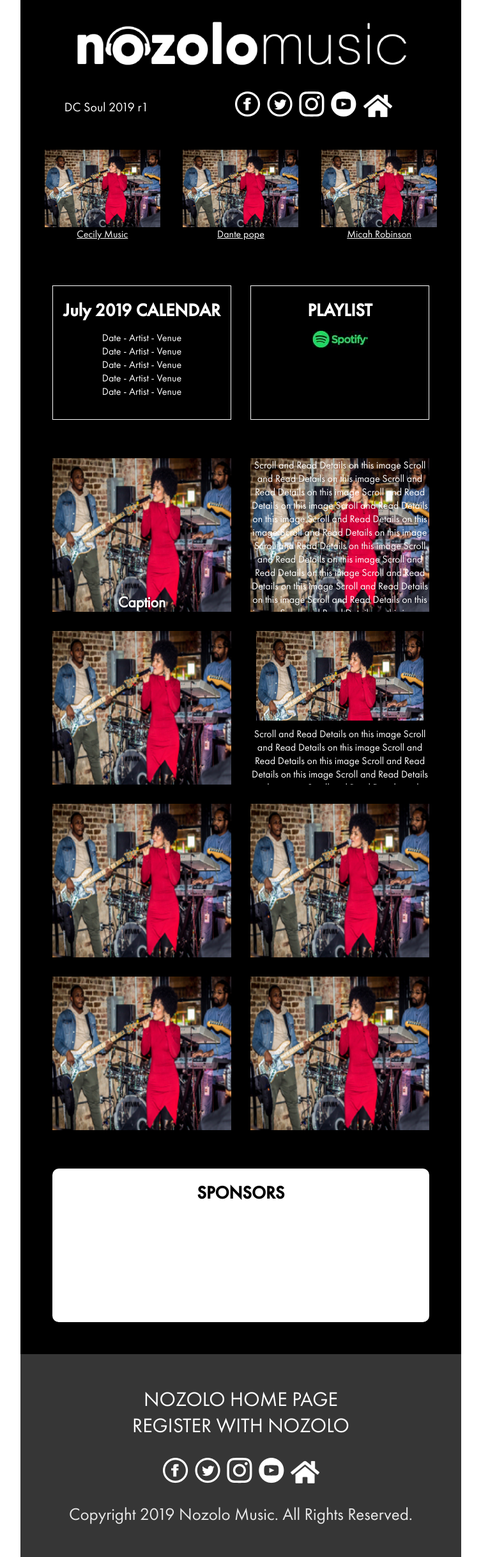
After one commit to eagle49/email-template, a PHP site: page /2/email-template.php in a window 1280 px wide. The commit adds this page. Shown: the whole page at 64% size, without its empty margins (263-1016 px from the left). Run offline with PHP 8.4, Linux system fonts and the light colour scheme; grey boxes are pictures that could not be loaded.

```diff
--- /dev/null
+++ b/2/email-template.php
@@ -0,0 +1,247 @@
+<?php
+	// http://prntscr.com/nz72od
+	$email_date_title = 'DC Soul 2019 r1';
+
+	// http://prntscr.com/nz72ta
+	$support1_block = [
+		'file_name' => 'emailimage1.jpg',
+		'title'		=> 'Cecily Music',
+		'link'		=> 'http://cecilymusic.com/'
+	];
+
+	// http://prntscr.com/nz72y1
+	$support2_block = [
+		'file_name' => 'emailimage1.jpg',
+		'title'		=> 'Dante pope',
+		'link'		=> 'https://www.dantepope.com/'
+	];
+
+	// http://prntscr.com/nz74t4
+	$support3_block = [
+		'file_name' => 'emailimage1.jpg',
+		'title'		=> 'Micah Robinson',
+		'link'		=> 'https://www.micahrobinsonmusic.com/'
+	];
+
+	// http://prntscr.com/nz74yc
+	$calendar_block = [
+		'title'		=> 'July 2019 CALENDAR',
+		'events'	=> [
+			'Date - Artist - Venue',
+			'Date - Artist - Venue',
+			'Date - Artist - Venue',
+			'Date - Artist - Venue',
+			'Date - Artist - Venue',
+		]
+	];
+
+	// http://prntscr.com/nz7510
+	$spotify_block = [
+		'title'		=> 'PLAYLIST',
+		'link'		=> 'https://open.spotify.com/playlist/3tEgSJDGXro1blzJ8Z5Yle?si=AEydcSRwTxe-m9jNjy9FLw',
+		'image'		=> 'sportify.jpg'
+	];
+
+	// http://prntscr.com/nz76a9
+	$youtube_blocks = [
+			'image'		   => 'emailimage2.jpg',
+			'youtube_link' => 'https://www.youtube.com/embed/ShZ978fBl6Y?controls=0'
+	];
+
+
+	// http://prntscr.com/nz76kt
+	$image_blocks = [
+		// block1
+		[
+			'type'		=> 'thumbnail_with_title',
+			'title'		=> 'Caption',
+			'image'		=> 'emailimage2.jpg'
+		],
+		// block2
+		[
+			'type'		=> 'thumbnail_with_fullcontent',
+			'image'		=> 'emailimage2.jpg',
+			'content'	=> 'Scroll and Read Details on this image Scroll and Read Details on this image Scroll and Read Details on this image Scroll and Read Details on this 	image Scroll and Read Details on this image Scroll and Read Details on this image Scroll and Read Details on this image Scroll and Read Details on this image Scroll and Read Details on this image Scroll and Read Details on this image Scroll and Read Details on this image Scroll and Read Details on this image Scroll and Read Details on this image Scroll and Read Details on this image Scroll and Read Details on this image Scroll and Read Details on this image Scroll and Read Details on this image Scroll and Read Details on this image Scroll and Read Details on this image Scroll and Read Details on this image Scroll and Read Details on this image Scroll and Read Details on this image Scroll and Read Details on this image Scroll and Read Details on this image'
+		],
+		// block3
+		[
+			'type'		   => 'thumbnail_youtube',
+			'image'		   => 'emailimage2.jpg',
+			'youtube_link' => 'https://www.youtube.com/embed/ShZ978fBl6Y?controls=0'
+		],
+		// block4
+		[
+			'type'		=> 'thumbnail_with_halfcontent',
+			'image'		=> 'emailimage3.jpg',
+			'content'	=> 'Scroll and Read Details on this image Scroll and Read Details on this image Scroll and Read Details on this image Scroll and Read Details on this 	image Scroll and Read Details on this image Scroll and Read Details on this image Scroll and Read Details on this image Scroll and Read Details on this image Scroll and Read Details on this image Scroll and Read Details on this image Scroll and Read Details on this image Scroll and Read Details on this image Scroll and Read Details on this image Scroll and Read Details on this image Scroll and Read Details on this image Scroll and Read Details on this image Scroll and Read Details on this image Scroll and Read Details on this image Scroll and Read Details on this image Scroll and Read Details on this image Scroll and Read Details on this image Scroll and Read Details on this image Scroll and Read Details on this image Scroll and Read Details on this image'
+		],
+		// block5
+		[
+			'type'		=> 'thumbnail_only',
+			'image'		=> 'emailimage2.jpg'
+		],
+		// block6
+		[
+			'type'		=> 'thumbnail_only',
+			'image'		=> 'emailimage2.jpg'
+		],
+		// block7
+		[
+			'type'		=> 'thumbnail_only',
+			'image'		=> 'emailimage2.jpg'
+		],
+		// block8
+		[
+			'type'		=> 'thumbnail_only',
+			'image'		=> 'emailimage2.jpg'
+		]
+	];
+
+	// shuffle($image_blocks);
+?>
+<!DOCTYPE>
+<html xmlns="http://www.w3.org/1999/xhtml">
+<head>
+<meta http-equiv="Content-Type" content="text/html; charset=utf-8" />
+<meta name="viewport" content="width=device-width, initial-scale=1.0">
+<title>Newsletter</title>
+<style>
+@font-face {
+ font-family: 'Futura PT Book';
+ src: url('../fonts/FuturaPT-Book.woff2') format('woff2'), url('../fonts/FuturaPT-Book.woff') format('woff');
+ font-weight: normal;
+ font-style: normal;
+}
+ @font-face {
+ font-family: 'Futura PT';
+ src: url('../fonts/FuturaPT-Medium.woff2') format('woff2'), url('../fonts/FuturaPT-Medium.woff') format('woff');
+ font-weight: 500;
+ font-style: normal;
+}
+table, tr, td {
+	font-family: 'Futura PT Book';
+}
+.scrollbar {
+	float: left;
+	overflow-y: scroll;
+	margin-bottom: 25px;
+}
+ //*
+ *  STYLE 3
+ */
+ #style-8::-webkit-scrollbar-track {
+	-webkit-box-shadow: inset 0 0 6px rgba(0, 0, 0, 0.3);
+	border-radius: 10px;
+	background-color: #F5F5F5;
+}
+ #style-8::-webkit-scrollbar {
+ width: 12px;
+ background-color: #F5F5F5;
+}
+ #style-8::-webkit-scrollbar-thumb {
+ border-radius: 10px;
+ -webkit-box-shadow: inset 0 0 6px rgba(0, 0, 0, .3);
+ background-color: #555;
+}
+</style>
+</head>
+<body style="display:block;width:690px;margin:0px auto;">
+<table width="690px" cellpadding="0" cellspacing="0" style="background:#000000; padding:20px 20px 20px 20px; font-family: 'Futura PT Book';">
+  <tr>
+    <td colspan="3" style="text-align:center;"><a href="http://www.nozolo.com/" target="_blank"><img src="../images/email-logo.jpg" width="539" height="100" style="margin:0px auto" alt="logo" /></a></td>
+  </tr>
+</table >
+<table style="background:#000000; padding:0px 20px 20px 20px; width:690px; font-family: 'Futura PT Book';">
+  <tr>
+    <td style="color:#fff; font-size:20px; text-align:center;"><?= $email_date_title ?></td>
+		<td style="font-size:27px; color:#e9e9e9; text-align:center;">
+			<a href="https://www.facebook.com/nozolomusic/" target="_blank"><img src="../images/facbook.png" alt="facebook" style="margin-right:10px;"></a><a href="https://twitter.com/NozoloMusic" target="_blank"><img src="../images/twitter.png" alt="twitter" style="margin-right:10px;"></a><a href="https://www.instagram.com/nozolomusic/" target="_blank"><img src="../images/instagram.png" alt="instagram" style="margin-right:10px;"></a><a href="#" target="_blank"><img src="../images/youtube.png" alt="youtube" style="margin-right:5px;"></a> <a href="http://www.nozolo.com/" target="_blank"><img src="../images/home.png" alt="home"></a>
+		</td>
+  </tr>
+</table>
+<table width="690px" cellpadding="0" cellspacing="0" style="background:#000000; padding:20px 20px 20px 20px;">
+  <tr>
+    <td style="text-align:center;"><a href="<?= $support1_block['link'] ?>" style="margin:0px 0px 0px 0px; color:#fff;" target="_blank"><img src="../images/<?= $support1_block['file_name'] ?>" width="181" height="121" align="image" style="margin:0px 0px 0px 0px;" /></a>
+      <p style="margin:0px 0px 0px 0px; color:#fff;"><a href="<?= $support1_block['link'] ?>" style="margin:0px 0px 0px 0px; color:#fff;" target="_blank"><?= $support1_block['title'] ?></a></p></td>
+    <td style="text-align:center;"><a href="<?= $support2_block['link'] ?>" style="margin:0px 0px 0px 0px; color:#fff;" target="_blank"><img src="../images/<?= $support2_block['file_name'] ?>" width="181" height="121" align="image" /></a>
+      <p style="margin:0px 0px 0px 0px; color:#fff;"><a href="<?= $support2_block['link'] ?>" style="margin:0px 0px 0px 0px; color:#fff;" target="_blank"><?= $support2_block['title'] ?></a></p></td>
+    <td style="text-align:center;"><a href="<a href="<?= $support3_block['link'] ?>" style="margin:0px 0px 0px 0px; color:#fff;" target="_blank"><img src="../images/<?= $support3_block['file_name'] ?>" width="181" height="121" align="image" /></a>
+      <p style="margin:0px 0px 0px 0px; color:#fff;"><a href="<a href="<?= $support3_block['link'] ?>" style="margin:0px 0px 0px 0px; color:#fff;" target="_blank"><?= $support3_block['title'] ?></a></p></td>
+  </tr>
+</table>
+<table width="690px" cellpadding="0" cellspacing="30" style="background:#000000; padding:20px 20px 20px 20px; font-family: 'Futura PT Book';">
+  <tr>
+    <td valign="top" style="text-align:center; border:1px solid #fff; height:210px" width="50%;"><h3 style="color:#fff; font-family: 'Futura PT'; font-size:28px; margin-top:20px;margin-bottom:15px;"> <?= $calendar_block['title'] ?></h3>
+	<?php
+		foreach($calendar_block['events'] as $event) {
+			echo '<p style="color:#fff; margin:0px;"><a<a href="#" style="color:#fff;text-decoration:none;" href="#" style="color:#fff;text-decoration:none;">'.$event.'</a></p>';
+		}
+	?>
+    <td valign="top" style="text-align:center; border:1px solid #fff; margin-top:20px;" width="50%;"><h3 style="color:#fff; font-family: 'Futura PT'; font-size:28px; margin-top:20px;margin-bottom:15px;"><?= $spotify_block['title'] ?></h3>
+     <a href="<?= $spotify_block['link'] ?>" target="_blank"><img src="../images/<?= $spotify_block['image'] ?>" style="display:block; margin:0 auto;"></a></td>
+  </tr>
+</table>
+<table width="690px" cellpadding="0" cellspacing="30" style="background:#000000; padding:20px 20px 20px 20px; font-family: 'Futura PT Book';margin-top:-40px;">
+<?php
+	for($i=0; $i<count($image_blocks); $i++) {
+		// if ($i%2 == 0) echo '<tr>';
+		$type = $image_blocks[$i]['type'];
+		if ( $type == 'thumbnail_with_title' ) {
+?>
+    		<td style="text-align:center;background-image:url(../images/<?= $image_blocks[$i]['image'] ?>); background-repeat:no-repeat;background-size:cover;background-position:center;height:240px; width:50%;" valign="bottom"><h2 style="margin:0px 0px 0px 0px; color:#fff; text-shadow: 1px 0px 2px #000000;"><?= $image_blocks[$i]['title'] ?></h2></td>
+<?php
+		} else if ( $type == 'thumbnail_with_fullcontent' ) {
+?>
+		 <td style="text-align:center;background-image:url(../images/<?= $image_blocks[$i]['image'] ?>); background-repeat:no-repeat;background-size:cover;background-position:center;height:240px; width:50%;" valign="middle">
+		 	<div style="color:#fff;height:240px;width:100%;overflow-y: auto;float:left;margin:0px 0px 0px 0px; " class="scrollbar" id="style-8">
+        		<div class="force-overflow"></div>
+        		<?= $image_blocks[$i]['content'] ?>
+			</div>
+		</td>
+<?php
+		} else if ( $type == 'thumbnail_youtube' ) {
+?>
+		 <td style="text-align:center;background-image:url(../images/<?= $image_blocks[$i]['image'] ?>); background-repeat:no-repeat;background-size:cover;background-position:center;height:240px; width:50%;" valign="bottom">
+		 	<iframe width="100%" height="240" src="<?= $image_blocks[$i]['youtube_link'] ?>" frameborder="0" allow="accelerometer; autoplay; encrypted-media; gyroscope; picture-in-picture" allowfullscreen></iframe>
+		</td>
+<?php
+		} else if ( $type == 'thumbnail_with_halfcontent' ) {
+?>
+    <td style="text-align:center;height:240px; width:50%;" valign="top"><img src="../images/<?= $image_blocks[$i]['image'] ?>" width="262" height="140" alt="image" />
+		<div style="color:#fff;height:90px;width:100%;overflow-y: auto;float:left;margin:10px 0px 0px 0px; " class="scrollbar" id="style-8">
+        	<div class="force-overflow"></div>
+			<?= $image_blocks[$i]['content'] ?>
+		</div>
+	</td>
+<?php
+		} else if ( $type == 'thumbnail_only' ) {
+?>
+	<td style="text-align:center;background-image:url(../images/<?= $image_blocks[$i]['image'] ?>); background-repeat:no-repeat;background-size:cover;background-position:center;height:240px; width:50%;" valign="bottom">
+	</td>
+<?php
+	}
+  	if ($i%2 == 1) echo '</tr>';
+}
+
+?>
+</table>
+<table width="690px" cellpadding="0" cellspacing="30" style="background:#000000; padding:20px 20px 20px 20px; font-family: 'Futura PT Book';margin-top:-40px;">
+  <tr>
+    <td style="text-align:center;background:#fff;height:240px; width:100%;border-radius:10px;" valign="top"><h2 style="margin-top:20px; font-family: 'Futura PT'; font-size:28px; margin-top:20px;margin-bottom:15px;">SPONSORS </h2></td>
+  </tr>
+</table>
+<table width="690px" cellpadding="0" cellspacing="30" style="background:#363636; padding:20px 20px 20px 20px; font-family: 'Futura PT Book';">
+  <tr style="text-align:center; color:#fff; font-size:32px;" >
+    <td height="37"><a href="http://www.nozolo.com/" target="_blank" style="color:#fff;text-decoration:none;">NOZOLO HOME PAGE</a><br>
+      <a href="http://www.nozolo.com/#register" target="_blank" style="color:#fff;text-decoration:none;">REGISTER</a> WITH NOZOLO </td>
+  <tr>
+    <td style="font-size:27px; color:#e9e9e9; text-align:center;"><a href="#" target="_blank"><img src="../images/facbook.png" alt="facebook" style="margin-right:10px;"></a><a href="#" target="_blank"><img src="../images/twitter.png" alt="twitter" style="margin-right:10px;"></a><a href="#" target="_blank"><img src="../images/instagram.png" alt="instagram" style="margin-right:10px;"></a><a href="#" target="_blank"><img src="../images/youtube.png" alt="youtube" style="margin-right:10px;"></a><a href="http://www.nozolo.com/" target="_blank"><img src="../images/home.png" alt="home"></a></td>
+  </tr>
+  <tr>
+    <td style="font-size:27px; color:#e9e9e9; text-align:center;">Copyright 2019 Nozolo Music.  All Rights Reserved.</td>
+  </tr>
+  </tr>
+
+</table>
+</body>
+</html>
```
Also changed, not shown: 3/email-template.php (added, +247 -0 lines), campaign_list.php (+8 -75 lines).
